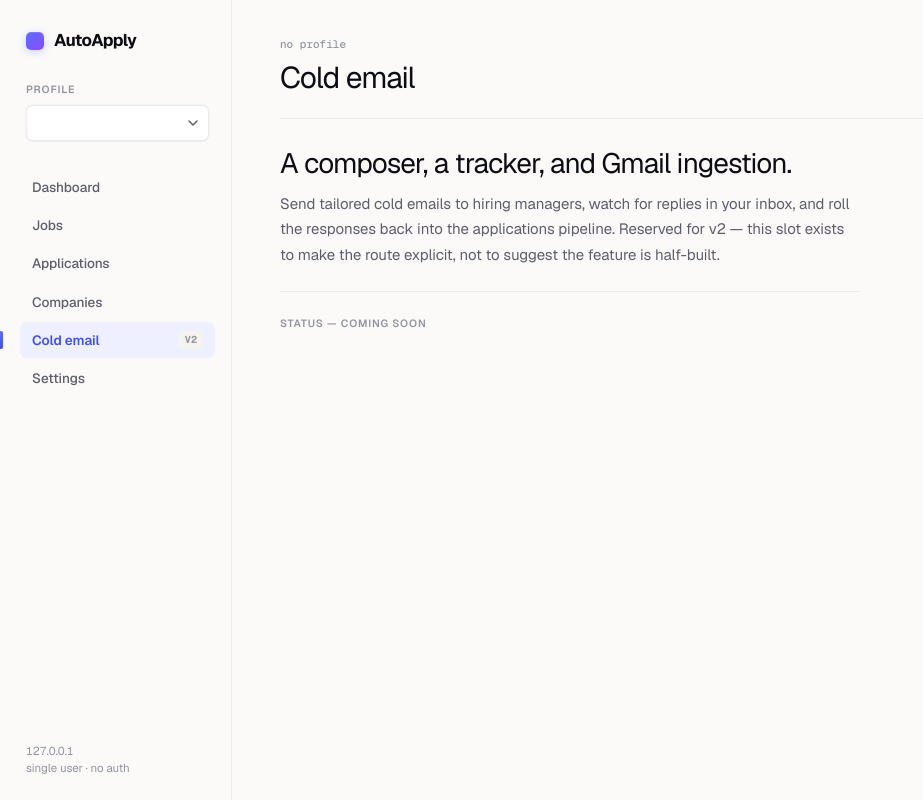
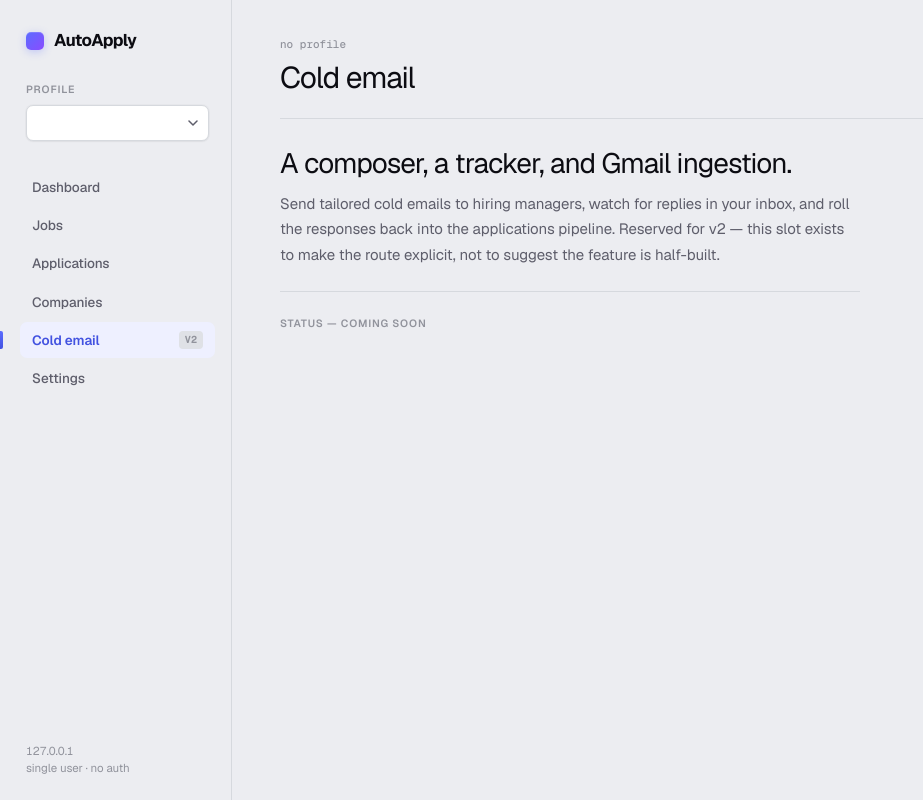
Before and after one commit to afeef-allahbaksh/AutoApply, a FastAPI app: page /cold-email in a window 1280 px wide. Shown: the whole page, without its empty margins (0-923 px from the left). Run offline with FastAPI, Linux system fonts and the light colour scheme; lists and menus that the app fills with data are empty; some libraries are stand-ins or nearby versions.

Commit message:
switch canvas to cool light gray so white cards lift against the surface

```diff
--- a/src/ui/templates/base.html
+++ b/src/ui/templates/base.html
@@ -11,18 +11,18 @@
   <script src="https://unpkg.com/htmx.org@1.9.12"></script>
   <style>
     :root {
-      --canvas: #fbfaf9;
+      --canvas: #ecedf1;
       --canvas-raised: #ffffff;
-      --canvas-sunken: #f4f3f0;
+      --canvas-sunken: #dfe1e6;
       --canvas-overlay: rgba(255, 255, 255, 0.6);
 
       --ink-strong: #0c0c12;
       --ink: #1c1c24;
       --ink-muted: #5e5e6b;
-      --ink-soft: #94949f;
+      --ink-soft: #91939c;
 
-      --rule: #ebebef;
-      --rule-bold: #d4d4dc;
+      --rule: #d6d9de;
+      --rule-bold: #bcbfc6;
 
       --accent: #5b6cff;
       --accent-hover: #4252e0;
```
